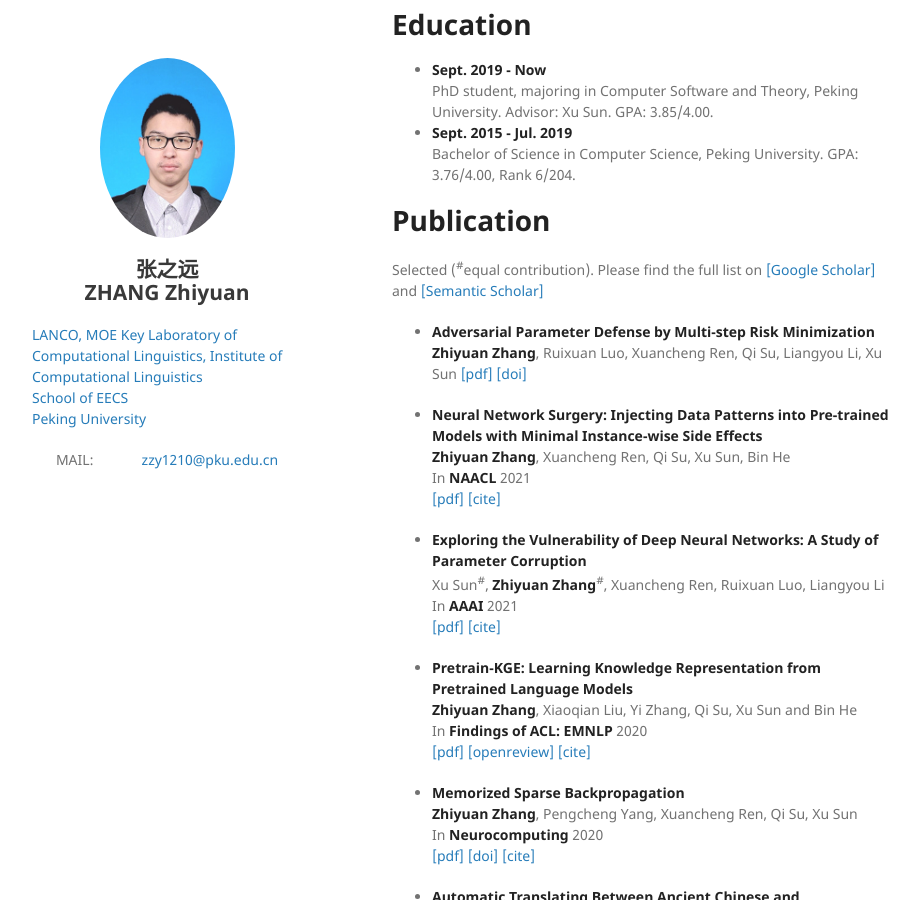
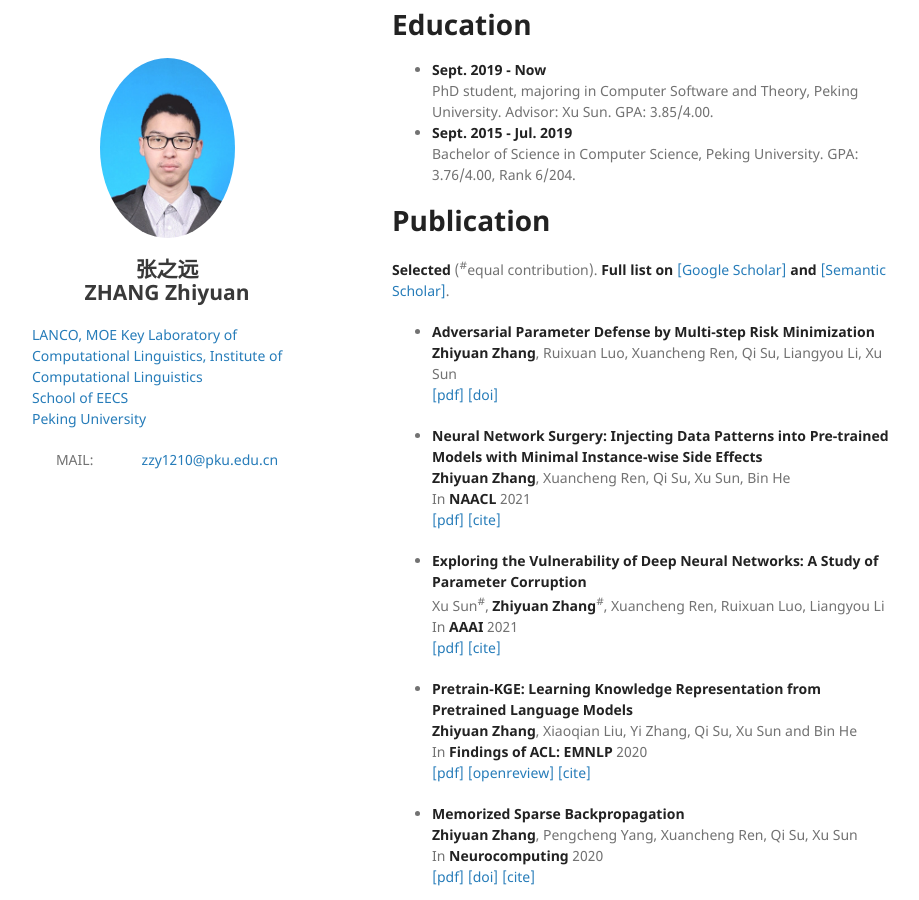
Before and after one commit to pkuzzy/pkuzzy.github.io, a Jekyll site: the page built from index.md, in a window 1280 px wide and 900 px high, scrolled down 338 px. Shown: the whole window, without its empty margins (178-1097 px from the left). Built offline with Jekyll 4.4.1, drawn with Linux system fonts in a browser that asks for light colours; nearby versions of some CDN libraries; our own code applies the rules of GitHub Pages for plain Markdown files; some of the changed text lies outside the part shown.

Commit message:
Update index.md

```diff
--- a/index.md
+++ b/index.md
@@ -16,7 +16,7 @@ Zhiyuan Zhang (张之远) is a Ph.D. student, supervised by Prof. [Xu Sun (孙
   Bachelor of Science in Computer Science, Peking University. GPA: 3.76/4.00, Rank 6/204.
 
 # Publication
-Selected (<sup>\#</sup>equal contribution). Please find the full list  on [[Google Scholar]](https://scholar.google.com/citations?hl=zh-CN&user=gSEzCUkAAAAJ) and [[Semantic Scholar]](https://www.semanticscholar.org/author/Zhiyuan-Zhang/50317060)
+**Selected** (<sup>\#</sup>equal contribution). **Full list on** [[Google Scholar]](https://scholar.google.com/citations?hl=zh-CN&user=gSEzCUkAAAAJ) **and** [[Semantic Scholar]](https://www.semanticscholar.org/author/Zhiyuan-Zhang/50317060).
 
 - **Adversarial Parameter Defense by Multi-step Risk Minimization**
   **Zhiyuan Zhang**, Ruixuan Luo, Xuancheng Ren, Qi Su, Liangyou Li, Xu Sun
```
Also changed, not shown: other parts of index.md (+1 -1 lines).
